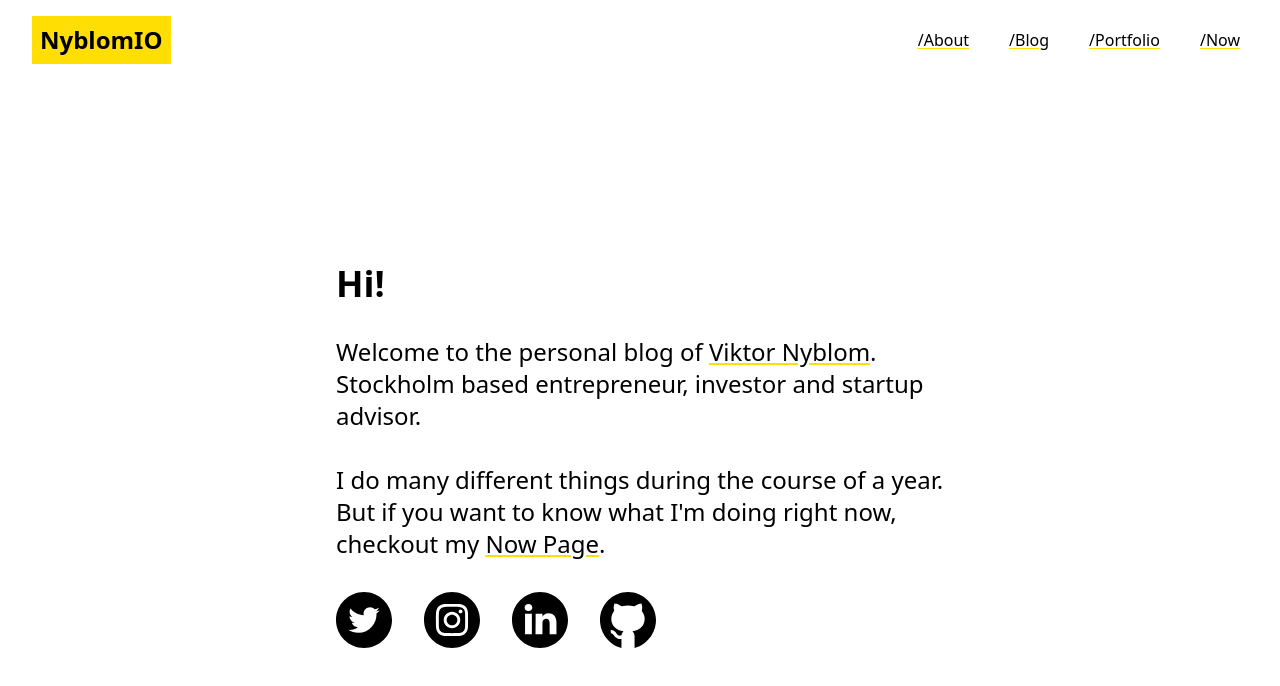
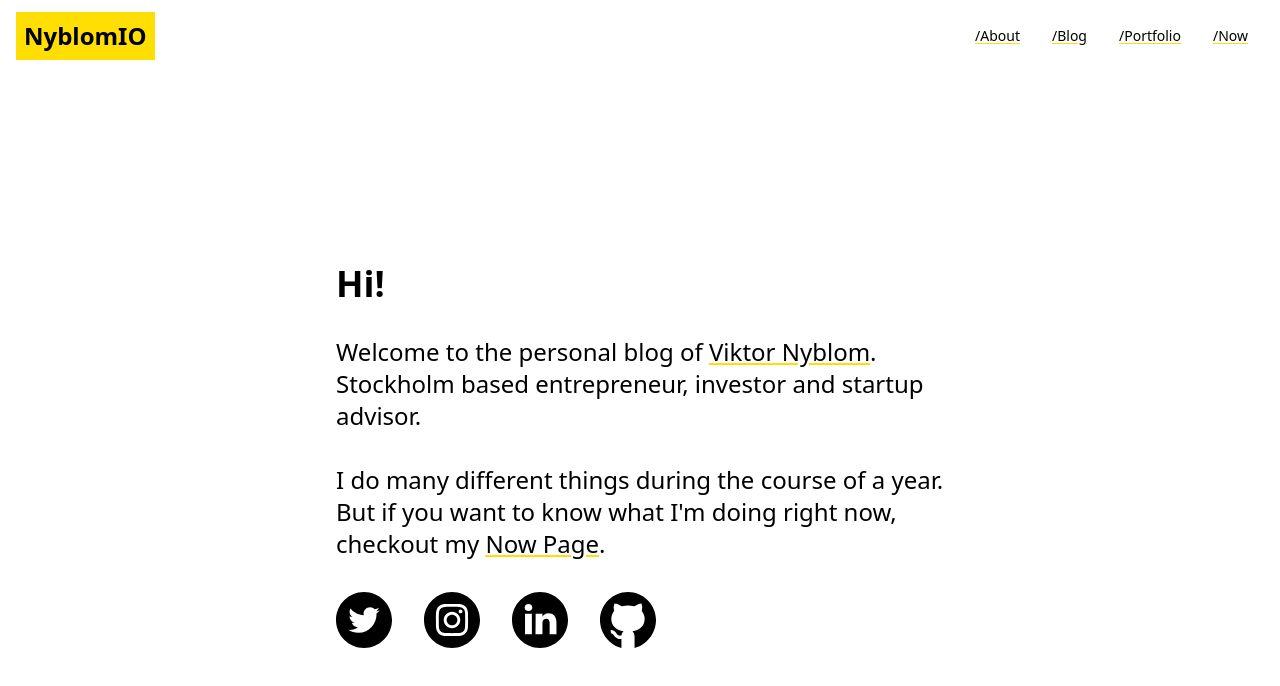
Before and after one commit to Qw4z1/nyblom-io, a Next.js app: page / in a window 1280 px wide. Shown: the top 686 px of the page. Built offline with nearby package versions, Linux system fonts and the light colour scheme.

Commit message:
Mobile header and footnotes

```diff
--- a/package.json
+++ b/package.json
@@ -16,6 +16,7 @@
     "react": "18.2.0",
     "react-dom": "18.2.0",
     "reading-time": "^1.5.0",
+    "remark-gfm": "^3.0.1",
     "swr": "^1.1.2"
   },
   "devDependencies": {
--- a/pages/_app.tsx
+++ b/pages/_app.tsx
@@ -1,28 +1,75 @@
 import "../styles/globals.css";
 import type { AppProps } from "next/app";
 import Link from "next/link";
-
-const Navbar = () => {};
+import { useState } from "react";
 
 function MyApp({ Component, pageProps }: AppProps) {
+  const [isNavExpanded, setIsNavExpanded] = useState(false);
+
   return (
     <div>
-      <header className="w-full fixed z-20 top-0 left-0 bg-white dark:bg-black bg-opacity-60 dark:bg-opacity-60 backdrop-blur p-4 md:p-5 lg:py-6 lg:px-10">
-        <nav className="flex justify-between">
+      <nav className="w-full bg-white fixed px-2 sm:px-4 py-2.5 rounded bg-opacity-80 backdrop-blur z-20">
+        <div className="flex flex-wrap justify-between items-center mx-auto">
           <Link href="/">
-            <a className="bg-default-yellow prevent-default max-w-[45%] p-2 -m-2 text-base sm:text-xl lg:text-2xl font-semibold transition-colors whitespace-nowrap overflow-hidden text-ellipsis">
+            <a className="bg-default-yellow prevent-default max-w-[45%] p-2 text-base sm:text-xl lg:text-2xl font-semibold transition-colors whitespace-nowrap overflow-hidden text-ellipsis">
               NyblomIO
             </a>
           </Link>
-
-          <div className="flex items-center space-x-3 sm:space-x-6 md:space-x-8 lg:space-x-10 text-gray-600 dark:text-gray-400 transition-colors">
-            <Link href="/about">/About</Link>
-            <Link href="/blog">/Blog</Link>
-            <Link href="/portfolio">/Portfolio</Link>
-            <Link href="/now">/Now</Link>
+          <button
+            data-collapse-toggle="navbar-default"
+            className="inline-flex items-center p-2 ml-3 text-sm text-gray-500 rounded-lg md:hidden hover:bg-gray-100 focus:outline-none dark:text-gray-400 dark:hover:bg-gray-700 dark:focus:ring-gray-600"
+            aria-controls="navbar-default"
+            onClick={() => {
+              console.log(`lciic + ${isNavExpanded}`);
+              setIsNavExpanded(!isNavExpanded);
+            }}
+          >
+            <span className="sr-only">Open main menu</span>
+            <svg
+              className="w-6 h-6"
+              aria-hidden="true"
+              fill="currentColor"
+              viewBox="0 0 20 20"
+              xmlns="http://www.w3.org/2000/svg"
+            >
+              <path
+                fillRule="evenodd"
+                d="M3 5a1 1 0 011-1h12a1 1 0 110 2H4a1 1 0 01-1-1zM3 10a1 1 0 011-1h12a1 1 0 110 2H4a1 1 0 01-1-1zM3 15a1 1 0 011-1h12a1 1 0 110 2H4a1 1 0 01-1-1z"
+                clipRule="evenodd"
+              ></path>
+            </svg>
+          </button>
+          <div
+            className={`${
+              isNavExpanded ? "block" : "hidden"
+            } w-full md:block md:w-auto`}
+            id="navbar-default"
+          >
+            <ul className="flex flex-col p-4 mt-4 bg-gray-50 rounded-lg border border-gray-100 md:flex-row md:space-x-8 md:mt-0 md:text-sm md:font-medium md:border-0 md:bg-white dark:bg-gray-800 md:dark:bg-gray-900 dark:border-gray-700">
+              <li>
+                <Link href="/about" className="block">
+                  /About
+                </Link>
+              </li>
+              <li>
+                <Link href="/blog" className="block">
+                  /Blog
+                </Link>
+              </li>
+              <li>
+                <Link href="/portfolio" className="block">
+                  /Portfolio
+                </Link>
+              </li>
+              <li>
+                <Link href="/now" className="block">
+                  /Now
+                </Link>
+              </li>
+            </ul>
           </div>
-        </nav>
-      </header>
+        </div>
+      </nav>
       <main className="min-h-screen container pt-32 md:pt-32 lg:pt-32">
         <Component {...pageProps} />
       </main>
--- a/pages/blog/[slug].tsx
+++ b/pages/blog/[slug].tsx
@@ -8,6 +8,7 @@ import { PostFrontMatter, Post } from "../../types";
 import { useMemo } from "react";
 import { Head } from "../../components/head";
 import { HeaderImage } from "../../components/headerImage";
+import remarkGfm from "remark-gfm";
 
 interface BlogPostProps {
   post: Post;
@@ -41,15 +42,15 @@ const BlogPost: NextPage<BlogPostProps> = ({ post }) => {
     <>
       <Head title={title} description={excerpt} />
       <article>
-        {featuredImage ? <HeaderImage src={featuredImage} alt={"featured alt"} /> : null}
+        {featuredImage ? (
+          <HeaderImage src={featuredImage} alt={"featured alt"} />
+        ) : null}
         <h1>{title}</h1>
         <h2>{subtitle}</h2>
         <p className="text-base lg:text-lg">
           {publishedAt} · {readingTime} · ?? views
         </p>
-        <BlogPost
-        // components={{ Image: PostImage as any }}
-        />
+        <BlogPost />
       </article>
     </>
   );
@@ -75,7 +76,13 @@ export const getStaticProps: GetStaticProps<BlogPostProps> = async ({
   const slug = params!.slug as string;
   const filePath = join(process.cwd(), "posts", `${slug}.mdx`);
   const mdxSource = readFileSync(filePath, "utf8");
-  const bundleResult = await bundleMDX({ source: mdxSource });
+  const bundleResult = await bundleMDX({
+    source: mdxSource,
+    xdmOptions(options) {
+      options.remarkPlugins = [...(options?.remarkPlugins ?? []), remarkGfm];
+      return options;
+    },
+  });
 
   const sourceCode = bundleResult.code;
   const frontMatter = bundleResult.frontmatter as PostFrontMatter;
--- a/styles/globals.css
+++ b/styles/globals.css
@@ -37,4 +37,9 @@
   .container {
     @apply py-4 max-w-2xl flex flex-col justify-center items-center m-auto;
   }
+
 }
+
+.footnotes li {
+  @apply text-base list-decimal mx-8;
+}
```
Also changed, not shown: 1 other file (tests, documents, lock files or other folders).
